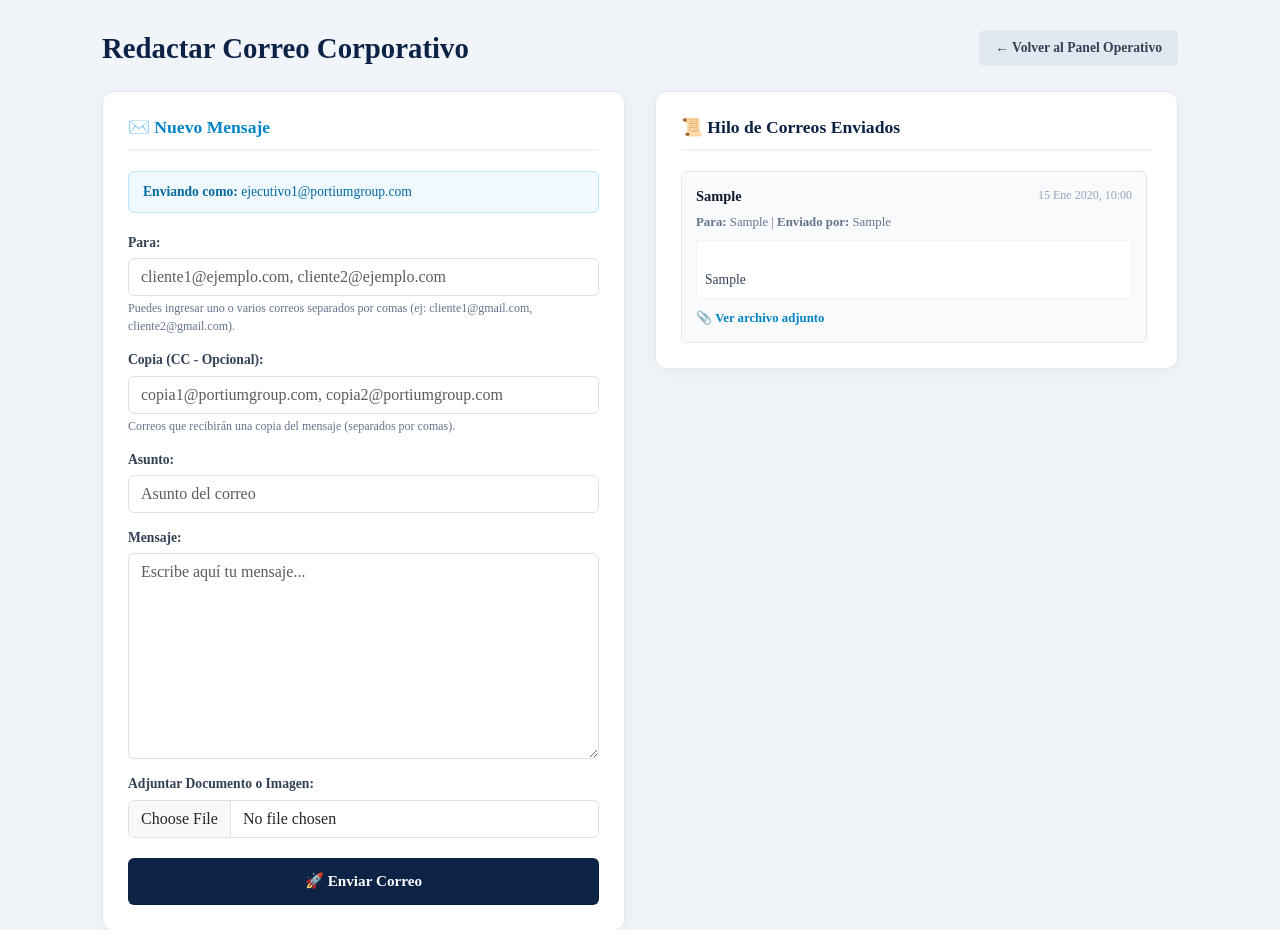
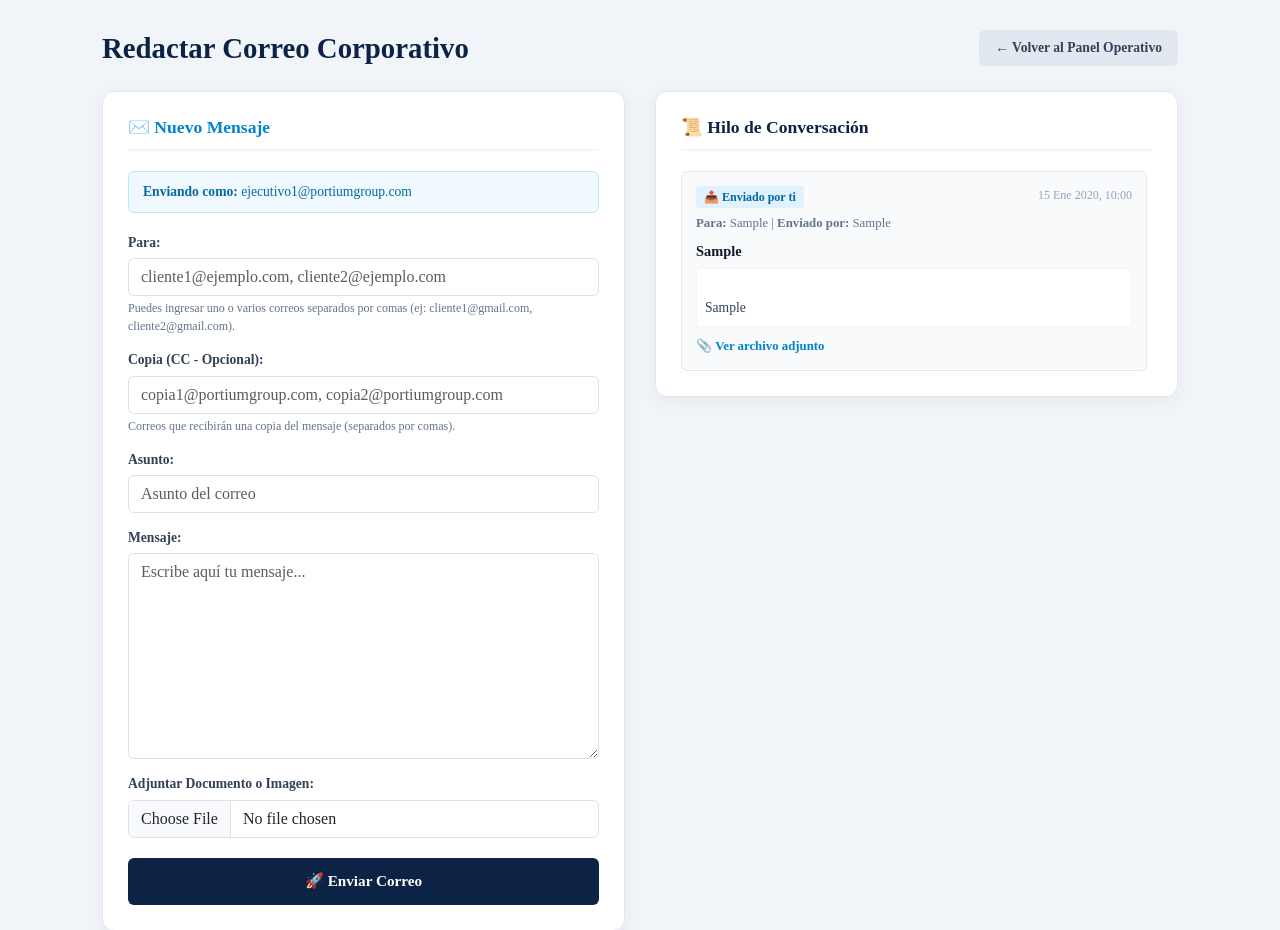
Before and after one commit to LogicCode2023/Web-Empresarial, a Django app: page /panel/redactar-correo/ in a window 1280 px wide. Shown: the part 56-986 px from the top of the page. Run offline with Django 5.2, Linux system fonts and the light colour scheme; a user stored in the database is signed in; tables that the repository leaves empty hold one stand-in row (values such as "Sample post").

Commit message:
Agregado soporte para webhook de correos y hilos de conversacion

```diff
--- a/core/models.py
+++ b/core/models.py
@@ -205,6 +205,11 @@ class HistorialDocumentoTrámite(models.Model):
 
 
 class CorreoEnviado(models.Model):
+    TIPO_CHOICES = [
+        ('ENVIADO', 'Enviado'),
+        ('RECIBIDO', 'Recibido'),
+    ]
+
     remitente_usuario = models.ForeignKey(User, on_delete=models.SET_NULL, null=True, blank=True, verbose_name="Enviado por")
     remitente_correo = models.CharField(max_length=255, verbose_name="Correo remitente")
     destinatario = models.EmailField(verbose_name="Para")
@@ -213,5 +218,10 @@ class CorreoEnviado(models.Model):
     archivo_adjunto = models.FileField(upload_to='correos_adjuntos/', null=True, blank=True, verbose_name="Archivo Adjunto")
     fecha_envio = models.DateTimeField(auto_now_add=True, verbose_name="Fecha de Envío")
 
+    # NUEVO: Para diferenciar correos salientes de respuestas entrantes
+    tipo = models.CharField(max_length=10, choices=TIPO_CHOICES, default='ENVIADO', verbose_name="Tipo de Mensaje")
+    # NUEVO: ID de mensaje para evitar duplicados del webhook
+    message_id = models.CharField(max_length=255, blank=True, null=True, verbose_name="ID de Mensaje")
+
     def __str__(self):
-        return f"{self.asunto} -> {self.destinatario} ({self.fecha_envio.strftime('%Y-%m-%d %H:%M')})"
+        return f"[{self.tipo}] {self.asunto} -> {self.destinatario} ({self.fecha_envio.strftime('%Y-%m-%d %H:%M')})"
--- a/core/urls.py
+++ b/core/urls.py
@@ -1,6 +1,7 @@
 from django.urls import path
 from django.contrib.auth import views as auth_views
 from . import views
+from .views import webhook_recibir_correo_view
 
 urlpatterns = [
     path('', views.home, name='home'),
@@ -29,4 +30,5 @@ urlpatterns = [
     path('tramite/detalle/<str:numero_tramite>/', views.detalle_tramite_cliente_view, name='detalle_tramite_cliente'),
     path('tramite/detalle/<str:numero_tramite>/', views.detalle_tramite_cliente_view, name='detalle_tramite_cliente'),
     path('panel/redactar-correo/', views.redactar_correo_view, name='redactar_correo'),
+    path('api/recibir-correo-webhook/', views.webhook_recibir_correo_view, name='webhook_recibir_correo'),
 ]
--- a/core/views.py
+++ b/core/views.py
@@ -31,8 +31,9 @@ import os
 import base64
 import sib_api_v3_sdk
 from sib_api_v3_sdk.rest import ApiException
-
-
+import json
+from django.http import JsonResponse
+from django.views.decorators.csrf import csrf_exempt
 
 
 REMITENTES_POR_USUARIO = {
@@ -600,7 +601,8 @@ def redactar_correo_view(request):
                     destinatario=", ".join(destinatarios)[:254],
                     asunto=asunto,
                     mensaje=mensaje,
-                    archivo_adjunto=archivo
+                    archivo_adjunto=archivo,
+                    tipo='ENVIADO'
                 )
 
                 messages.success(request, f"¡Correo enviado exitosamente a {destinatario_raw}!")
@@ -619,10 +621,14 @@ def redactar_correo_view(request):
     else:
         form = CorreoManualForm(initial={'destinatario': destinatario_initial})
 
+    # MODIFICADO: Ahora el historial filtra tanto envíos como respuestas entrantes para el hilo completo
     if destinatario_initial:
-        historial_correos = CorreoEnviado.objects.filter(destinatario__icontains=destinatario_initial).order_by('-fecha_envio')
+        historial_correos = CorreoEnviado.objects.filter(
+            models.Q(destinatario__icontains=destinatario_initial) |
+            models.Q(remitente_correo__icontains=destinatario_initial)
+        ).order_by('-fecha_envio')
     else:
-        historial_correos = CorreoEnviado.objects.all().order_by('-fecha_envio')[:10]
+        historial_correos = CorreoEnviado.objects.all().order_by('-fecha_envio')[:15]
 
     context = {
         'form': form,
@@ -632,3 +638,55 @@ def redactar_correo_view(request):
         'destinatario_actual': destinatario_initial
     }
     return render(request, 'core/redactar_correo.html', context)
+
+
+@csrf_exempt
+def webhook_recibir_correo_view(request):
+    """
+    Endpoint para recibir las respuestas de clientes enviadas por el Inbound Webhook de Brevo.
+    """
+    if request.method == 'POST':
+        try:
+            # Brevo envía los datos en formato JSON
+            data = json.loads(request.body.decode('utf-8'))
+
+            # Extraer campos clave según el payload de Inbound Email de Brevo
+            items = data.get('items', [])
+            if not items and 'From' in data:
+                items = [data]
+
+            for item in items:
+                # Obtener remitente (el cliente que responde)
+                remitente_info = item.get('From', {})
+                remitente_email = remitente_info.get('Address') if isinstance(remitente_info, dict) else str(
+                    remitente_info)
+
+                # Obtener destinatario (tu correo corporativo, p. ej. ejecutivo1@portiumgroup.com)
+                destinatarios = item.get('To', [])
+                destinatario_email = destinatarios[0].get('Address') if destinatarios and isinstance(destinatarios[0],
+                                                                                                     dict) else 'contacto@portiumgroup.com'
+
+                asunto = item.get('Subject', 'Sin asunto')
+                cuerpo = item.get('RawTextBody') or item.get('ExtractedMarkdown') or item.get('RawHtmlBody', '')
+                msg_id = item.get('Uuid') or item.get('MessageId', '')
+
+                # Evitar guardar duplicados si el webhook se dispara dos veces
+                if msg_id and CorreoEnviado.objects.filter(message_id=msg_id).exists():
+                    continue
+
+                # Guardar la respuesta entrante en la base de datos
+                CorreoEnviado.objects.create(
+                    remitente_correo=remitente_email,
+                    destinatario=destinatario_email,
+                    asunto=asunto,
+                    mensaje=cuerpo,
+                    tipo='RECIBIDO',
+                    message_id=msg_id
+                )
+
+            return JsonResponse({'status': 'ok', 'message': 'Correo procesado correctamente'}, status=200)
+
+        except Exception as e:
+            return JsonResponse({'status': 'error', 'message': str(e)}, status=400)
+
+    return JsonResponse({'status': 'método no permitido'}, status=405)
--- a/templates/core/redactar_correo.html
+++ b/templates/core/redactar_correo.html
@@ -82,20 +82,52 @@
         <!-- COLUMNA 2: HISTORIAL Y HILO DE CONVERSACIÓN -->
         <div style="background: #ffffff; padding: 25px; border-radius: 12px; box-shadow: 0 4px 20px rgba(0,0,0,0.05); border: 1px solid #e2e8f0; height: fit-content;">
             <h3 style="font-size: 1.1rem; color: #0d2346; margin-top: 0; margin-bottom: 20px; font-weight: 600; border-bottom: 2px solid #f1f5f9; padding-bottom: 10px;">
-                📜 Hilo de Correos Enviados {% if destinatario_actual %}<span style="font-size: 0.85rem; color: #64748b;">({{ destinatario_actual }})</span>{% endif %}
+                📜 Hilo de Conversación {% if destinatario_actual %}<span style="font-size: 0.85rem; color: #64748b;">({{ destinatario_actual }})</span>{% endif %}
             </h3>
 
             {% if historial_correos %}
                 <div style="display: flex; flex-direction: column; gap: 15px; max-height: 520px; overflow-y: auto; padding-right: 5px;">
                     {% for correo in historial_correos %}
+
+                        {% if correo.tipo == 'RECIBIDO' %}
+                            <!-- MENSAJE RECIBIDO (Respuesta del Cliente) -->
+                            <div style="background: #f0fdf4; border-left: 4px solid #10b981; border-radius: 6px; padding: 14px; border-top: 1px solid #e2e8f0; border-right: 1px solid #e2e8f0; border-bottom: 1px solid #e2e8f0;">
+                                <div style="display: flex; justify-content: space-between; align-items: flex-start; margin-bottom: 6px;">
+                                    <span style="background: #d1fae5; color: #065f46; padding: 2px 8px; border-radius: 4px; font-size: 0.75rem; font-weight: 700;">
+                                        📥 Respuesta Recibida
+                                    </span>
+                                    <span style="font-size: 0.75rem; color: #94a3b8;">{{ correo.fecha_envio|date:"d M Y, H:i" }}</span>
+                                </div>
+
+                                <div style="font-size: 0.8rem; color: #065f46; margin-bottom: 8px;">
+                                    <strong>De:</strong> {{ correo.remitente_correo }} | <strong>Para:</strong> {{ correo.destinatario }}
+                                </div>
+
+                                <div style="font-weight: 700; color: #0f172a; font-size: 0.9rem; margin-bottom: 6px;">
+                                    {{ correo.asunto }}
+                                </div>
+
+                                <p style="font-size: 0.85rem; color: #334155; white-space: pre-line; margin: 0 0 10px 0; background: #ffffff; padding: 8px; border-radius: 4px; border: 1px solid #e2e8f0;">
+                                    {{ correo.mensaje }}
+                                </p>
+                            </div>
+
+                        {% else %}
+                            <!-- MENSAJE ENVIADO (Saliente desde tu Panel) -->
                             <div style="background: #f8fafc; border-left: 4px solid #0284c7; border-radius: 6px; padding: 14px; border: 1px solid #e2e8f0;">
                                 <div style="display: flex; justify-content: space-between; align-items: flex-start; margin-bottom: 6px;">
-                                <span style="font-weight: 700; color: #0f172a; font-size: 0.9rem;">{{ correo.asunto }}</span>
+                                    <span style="background: #e0f2fe; color: #0369a1; padding: 2px 8px; border-radius: 4px; font-size: 0.75rem; font-weight: 700;">
+                                        📤 Enviado por ti
+                                    </span>
                                     <span style="font-size: 0.75rem; color: #94a3b8;">{{ correo.fecha_envio|date:"d M Y, H:i" }}</span>
                                 </div>
 
                                 <div style="font-size: 0.8rem; color: #64748b; margin-bottom: 8px;">
                                     <strong>Para:</strong> {{ correo.destinatario }} | <strong>Enviado por:</strong> {{ correo.remitente_correo }}
+                                </div>
+
+                                <div style="font-weight: 700; color: #0f172a; font-size: 0.9rem; margin-bottom: 6px;">
+                                    {{ correo.asunto }}
                                 </div>
 
                                 <p style="font-size: 0.85rem; color: #334155; white-space: pre-line; margin: 0 0 10px 0; background: #ffffff; padding: 8px; border-radius: 4px; border: 1px solid #f1f5f9;">
@@ -108,11 +140,13 @@
                                     </div>
                                 {% endif %}
                             </div>
+                        {% endif %}
+
                     {% endfor %}
                 </div>
             {% else %}
                 <div style="text-align: center; padding: 40px 20px; color: #94a3b8; font-size: 0.9rem;">
-                    📭 No hay registros de correos enviados anteriormente para este destinatario.
+                    📭 No hay registros de correos en este hilo de conversación.
                 </div>
             {% endif %}
         </div>
```
Also changed, not shown: core/migrations/0006_alter_detalleasesoriacompras_nombre_contacto_and_more.py (added). Lines whose indentation alone changed are shown as unchanged.
